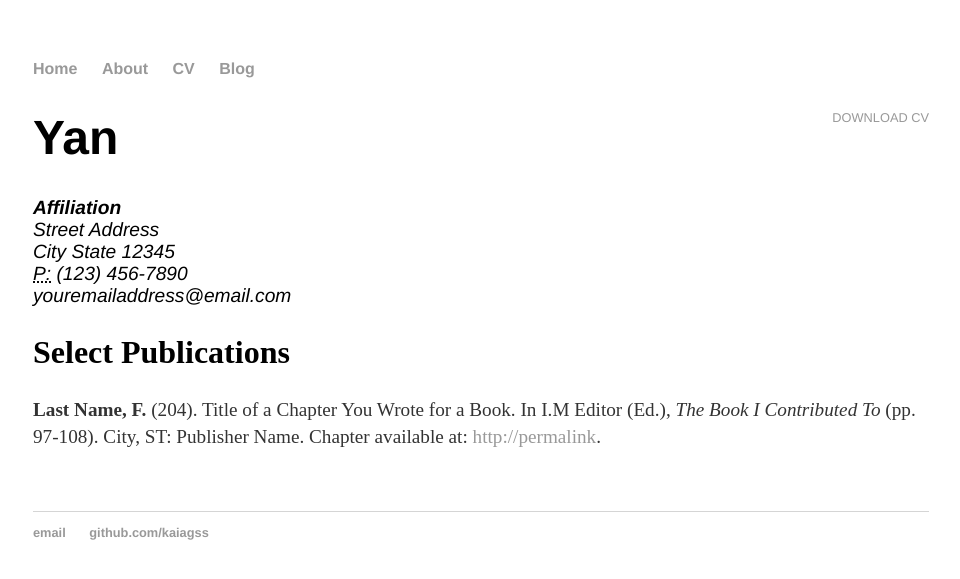
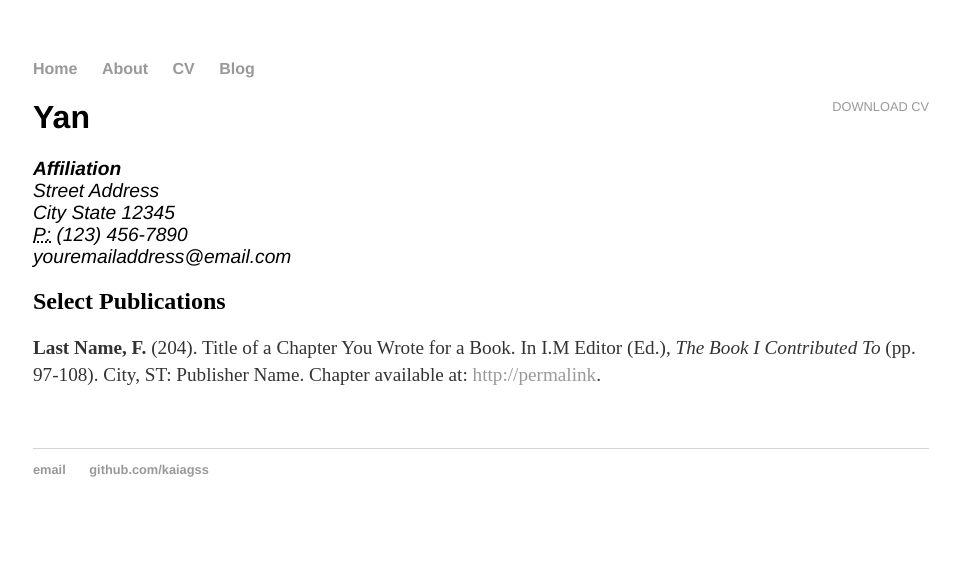
Before and after one commit to kaiagss/kaiagss.github.io, a Jekyll site: the page built from cv/index.html, in a window 1280 px wide. Shown: the top 579 px of the page, without its empty margins (159-1119 px from the left). Built offline with Jekyll 4.4.1, drawn with Linux system fonts in a browser that asks for light colours.

Commit message:
Update main.css

```diff
--- a/css/main.css
+++ b/css/main.css
@@ -48,8 +48,8 @@ ul.posts li { list-style: none; }
 
 /* CV */
 .cv { margin: 0px 0px 60px; }
-.cv h1 { font-size: 3em; }
-.cv h2 { font-size: 2em; }
+.cv h1 { font-size: 2em; }
+.cv h2 { font-size: 1.5em; }
 .cv address, .cv .download { font-family: 'Helvetica', 'Arial', 'Sans-Serif'; }
 .cv address, .cv p { font-size: 1.2em; }
 .cv .download { float: right; font-size: .8em; text-transform: uppercase; }
```
